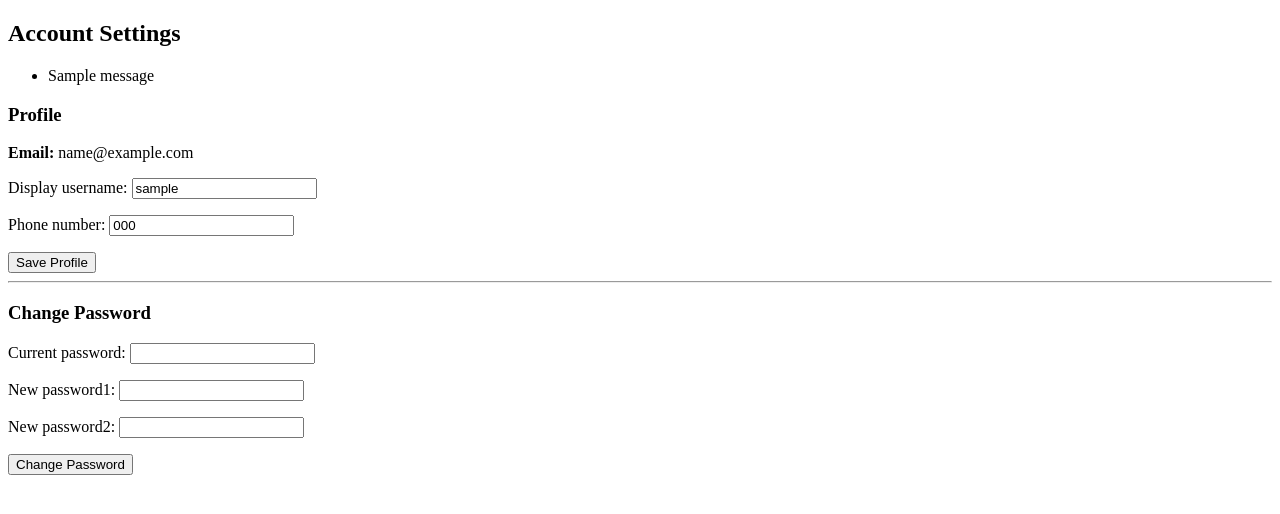
After one commit to Connor-Gregor/helping-connections, a Django app: page /settings/ in a window 1280 px wide. The commit adds this page. Shown: the top 514 px of the page. Run offline with Django 5.2, Linux system fonts and the light colour scheme; a user stored in the database is signed in; tables that the repository leaves empty hold one stand-in row (values such as "Sample post"); one stand-in notice (Sample message) is shown.

Commit message:
Settings backend and temp settings page

```diff
--- a/MyApp/forms.py
+++ b/MyApp/forms.py
@@ -63,3 +63,49 @@ class RegisterForm(forms.Form):
 class LoginForm(forms.Form):
     email = forms.EmailField()
     password = forms.CharField(widget=forms.PasswordInput)
+
+class ProfileSettingsForm(forms.Form):
+    display_username = forms.CharField(max_length=30, required=True)
+    phone_number = forms.CharField(max_length=20, required=False)
+
+    def __init__(self, *args, profile: Profile, **kwargs):
+        super().__init__(*args, **kwargs)
+        self.profile = profile
+
+    def clean_display_username(self):
+        u = self.cleaned_data["display_username"].strip()
+
+        if len(u) < 3:
+            raise forms.ValidationError("Username must be at least 3 characters.")
+
+        # Unique check (case-insensitive)
+        qs = Profile.objects.filter(display_username__iexact=u).exclude(pk=self.profile.pk)
+        if qs.exists():
+            raise forms.ValidationError("That username is already taken.")
+
+        return u
+
+class ChangePasswordForm(forms.Form):
+    current_password = forms.CharField(widget=forms.PasswordInput, required=True)
+    new_password1 = forms.CharField(widget=forms.PasswordInput, required=True)
+    new_password2 = forms.CharField(widget=forms.PasswordInput, required=True)
+
+    def __init__(self, *args, user, **kwargs):
+        super().__init__(*args, **kwargs)
+        self.user = user
+
+    def clean_current_password(self):
+        pw = self.cleaned_data["current_password"]
+        if not self.user.check_password(pw):
+            raise forms.ValidationError("Current password is incorrect.")
+        return pw
+
+    def clean(self):
+        cleaned = super().clean()
+        p1 = cleaned.get("new_password1")
+        p2 = cleaned.get("new_password2")
+
+        if p1 and p2 and p1 != p2:
+            self.add_error("new_password2", "Passwords do not match.")
+
+        return cleaned
--- a/MyApp/templates/login.html
+++ b/MyApp/templates/login.html
@@ -51,7 +51,7 @@
 
                 <div class="meta-row">
                     <span>New here?
-                        <a href="#">Create Account</a>
+                        <a href="{% url 'register' %}">Create Account</a>
                     </span>
                     <a href="#">Forgot Password</a>
                 </div>
--- /dev/null
+++ b/MyApp/templates/settings.html
@@ -0,0 +1,35 @@
+<!DOCTYPE html>
+<html>
+<head>
+  <meta charset="utf-8">
+  <title>Settings</title>
+</head>
+<body>
+  <h2>Account Settings</h2>
+
+  {% if messages %}
+    <ul>
+      {% for message in messages %}
+        <li>{{ message }}</li>
+      {% endfor %}
+    </ul>
+  {% endif %}
+
+  <h3>Profile</h3>
+  <p><strong>Email:</strong> {{ request.user.email }}</p>
+  <form method="post" action="{% url 'settings_profile' %}">
+    {% csrf_token %}
+    {{ profile_form.as_p }}
+    <button type="submit">Save Profile</button>
+  </form>
+
+  <hr>
+
+  <h3>Change Password</h3>
+  <form method="post" action="{% url 'settings_password' %}">
+    {% csrf_token %}
+    {{ password_form.as_p }}
+    <button type="submit">Change Password</button>
+  </form>
+</body>
+</html>
--- a/MyApp/urls.py
+++ b/MyApp/urls.py
@@ -1,5 +1,5 @@
 from django.urls import path
-from .views import home, resources, Register, LoginView, logout_view
+from .views import home, resources, Register, LoginView, logout_view, settings_page, update_profile_settings, change_password
 
 urlpatterns = [
     path("", home, name="home"),
@@ -7,4 +7,7 @@ urlpatterns = [
     path("register/", Register.as_view(), name="register"),
     path("login/", LoginView.as_view(), name="login"),
     path("logout/", logout_view, name="logout"),
+    path("settings/", settings_page, name="settings"),
+    path("settings/profile/", update_profile_settings, name="settings_profile"),
+    path("settings/password/", change_password, name="settings_password"),
 ]
--- a/MyApp/views.py
+++ b/MyApp/views.py
@@ -1,9 +1,11 @@
+from django.contrib import messages
+from django.contrib.auth.decorators import login_required
 from django.db import IntegrityError
 from django.shortcuts import render, redirect
 from django.views import View
 from django.contrib.auth.models import User
-from django.contrib.auth import authenticate, login, logout
-from .forms import RegisterForm, LoginForm
+from django.contrib.auth import authenticate, login, logout, update_session_auth_hash
+from .forms import RegisterForm, LoginForm, ChangePasswordForm, ProfileSettingsForm
 from .models import Profile, Role
 
 
@@ -92,3 +94,74 @@ class LoginView(View):
 def logout_view(request):
     logout(request)
     return redirect("home")
+
+@login_required
+def settings_page(request):
+    profile = Profile.objects.get(user=request.user)
+
+    profile_form = ProfileSettingsForm(
+        profile=profile,
+        initial={
+            "display_username": profile.display_username or "",
+            "phone_number": profile.phone_number or "",
+        }
+    )
+    password_form = ChangePasswordForm(user=request.user)
+
+    return render(request, "settings.html", {
+        "profile_form": profile_form,
+        "password_form": password_form,
+    })
+
+@login_required
+def update_profile_settings(request):
+    if request.method != "POST":
+        return redirect("settings")
+
+    profile = Profile.objects.get(user=request.user)
+    form = ProfileSettingsForm(request.POST, profile=profile)
+
+    if not form.is_valid():
+        password_form = ChangePasswordForm(user=request.user)
+        return render(request, "settings.html", {
+            "profile_form": form,
+            "password_form": password_form,
+        })
+
+    profile.display_username = form.cleaned_data["display_username"]
+    profile.phone_number = form.cleaned_data.get("phone_number", "")
+    profile.save()
+
+    messages.success(request, "Profile updated.")
+    return redirect("settings")
+
+@login_required
+def change_password(request):
+    if request.method != "POST":
+        return redirect("settings")
+
+    profile = Profile.objects.get(user=request.user)
+    form = ChangePasswordForm(request.POST, user=request.user)
+
+    if not form.is_valid():
+        profile_form = ProfileSettingsForm(
+            profile=profile,
+            initial={
+                "display_username": profile.display_username or "",
+                "phone_number": profile.phone_number or "",
+            }
+        )
+        return render(request, "settings.html", {
+            "profile_form": profile_form,
+            "password_form": form,
+        })
+
+    new_pw = form.cleaned_data["new_password1"]
+    request.user.set_password(new_pw)
+    request.user.save()
+
+    # Keep them logged in after password change
+    update_session_auth_hash(request, request.user)
+
+    messages.success(request, "Password changed.")
+    return redirect("settings")
```
Also changed, not shown: config/settings.py (+15 -13 lines).
